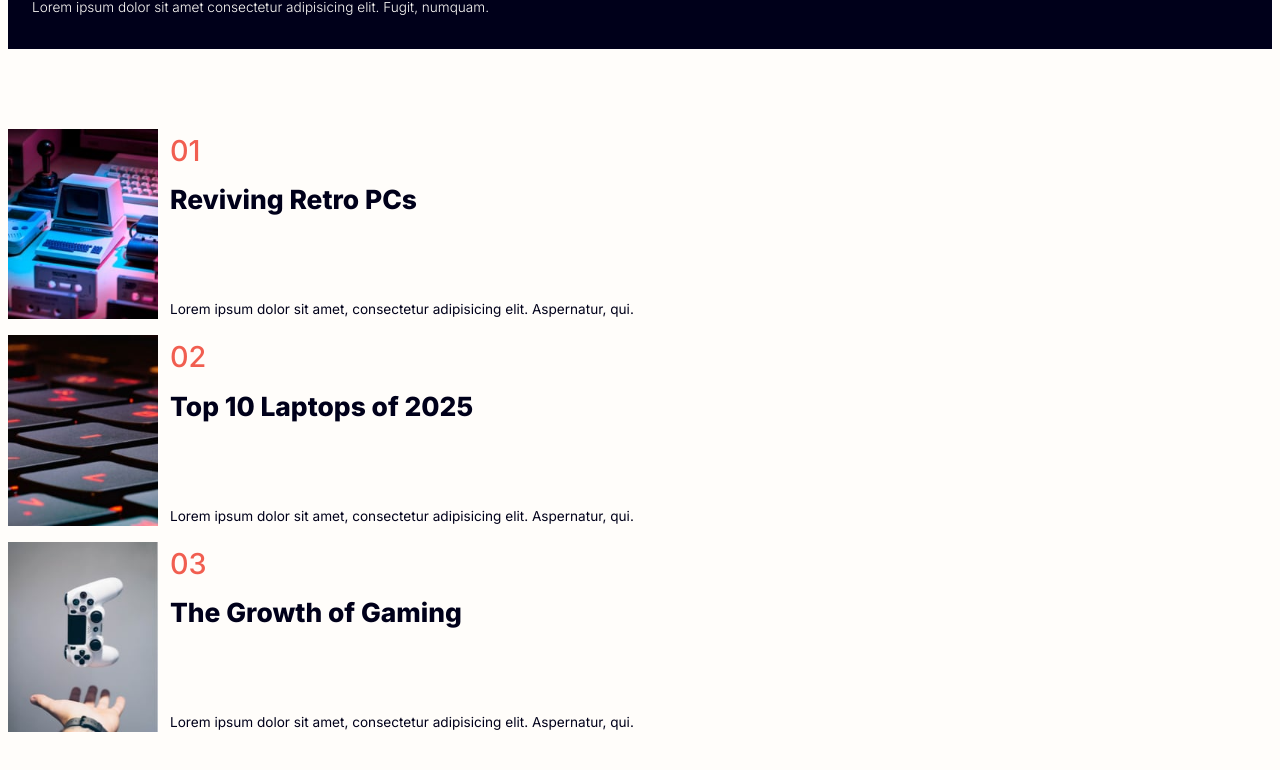
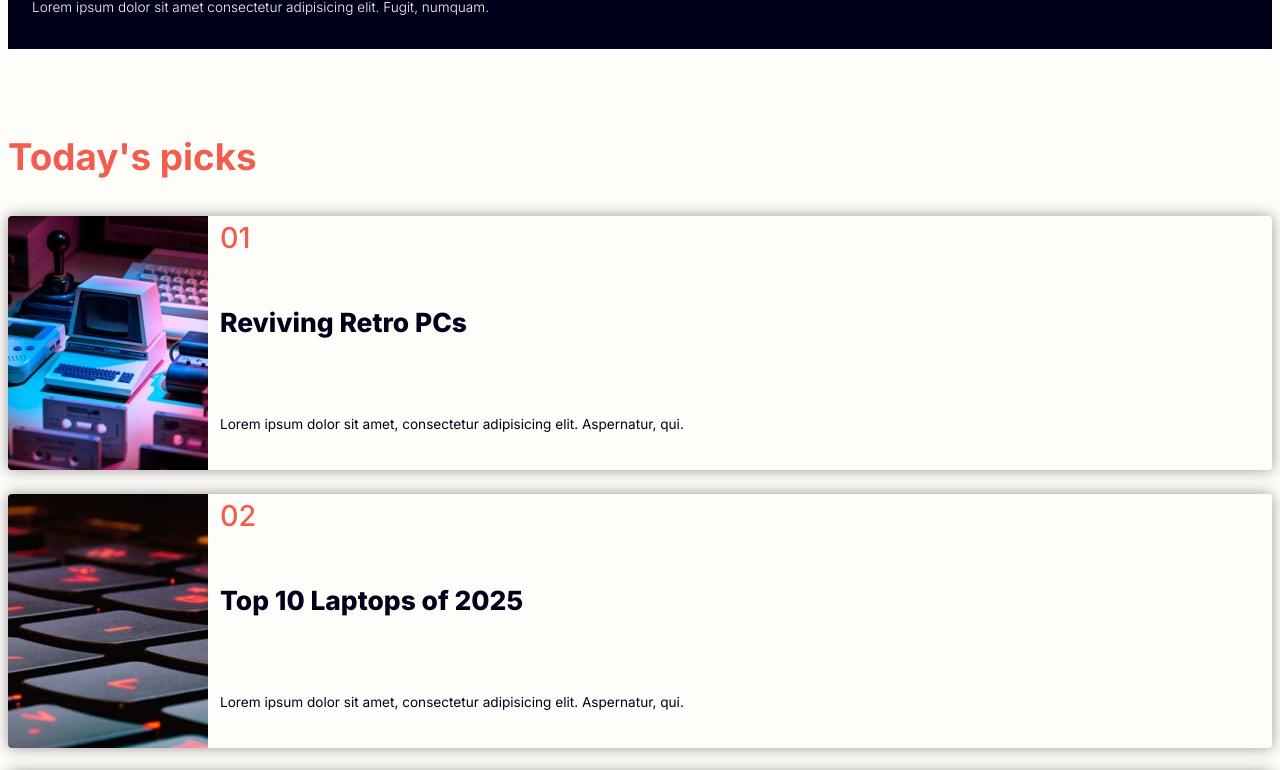
Before and after one commit to LukCen/WhisperNews, a Vue app: page / in a window 1280 px wide. Shown: the part 1795-2565 px from the top of the page. Built offline with nearby package versions, Linux system fonts and the light colour scheme.

Commit message:
ArticleList improvements - box shadow added, scale on hover effect, rewritten to use v-for, using data from an array instead of hardcoded values

```diff
--- a/src/components/ArticleList.vue
+++ b/src/components/ArticleList.vue
@@ -1,43 +1,41 @@
+<script setup lang="ts">
+
+// In a real project this would probably be a fetch from a database, but this is a mock-up, so a simple array will do
+const articleList: ArticleItemSimple[] = [
+  {
+    id: 1,
+    img: "/image-retro-pcs.jpg",
+    title: "Reviving Retro PCs"
+  },
+  {
+    id: 2,
+    img: "/image-top-laptops.jpg",
+    title: "Top 10 Laptops of 2025"
+  },
+  {
+    id: 3,
+    img: "/image-gaming-growth.jpg",
+    title: "The Growth of Gaming"
+  }
+
+]
+
+</script>
+
 <template>
-  <section aria-labelledby="hotspot-heading" class="article_list">
-    <h2 id="hotspot-heading" class="sr-only">Hotspot articles</h2>
-    <ul class="flex flex-col desktop:flex-row gap-4" role="list">
-      <li>
-        <a href="#" class="article flex gap-3" aria-label="Read more about Reviving Retro PCs">
-          <img src="/image-retro-pcs.jpg" alt="Old retro computer setup" class="w-[150px]">
+  <section aria-labelledby="hotspot-heading" class="article_list flex flex-col gap-8 h-fit">
+    <h2 id="hotspot-heading" class="font-bold text-primary-red">Today's picks</h2>
+    <ul class="flex flex-col desktop:flex-row gap-6" role="list">
+      <li v-for="i in articleList" class="overflow-hidden shadow-base rounded-sm h-fit hover:scale-105 duration-250">
+        <a href="#" class="article flex gap-3 h-fit" aria-label="Read more about Reviving Retro PCs">
+          <img :src="i.img" alt="Old retro computer setup" class="min-w-[200px]">
           <div class="text flex flex-col gap-2">
-            <span class="h3 text-primary-red font-medium">01</span>
-            <div class="text_content flex flex-col h-full justify-between">
-              <h3 class="font-extrabold">Reviving Retro PCs</h3>
-              <p class="desktop:text-[1rem]">Lorem ipsum dolor sit amet, consectetur adipisicing elit. Aspernatur, qui.
-              </p>
-            </div>
-          </div>
-        </a>
-      </li>
-
-      <li>
-        <a href="#" class="article flex gap-3" aria-label="Read more about Top 10 Laptops of 2025">
-          <img src="/image-top-laptops.jpg" alt="Modern laptop on a desk" class="w-[150px]">
-          <div class="text flex flex-col gap-2">
-            <span class="h3 text-primary-red font-medium">02</span>
-            <div class="text_content flex flex-col h-full justify-between">
-              <h3 class="font-extrabold">Top 10 Laptops of 2025</h3>
-              <p class="desktop:text-[1rem]">Lorem ipsum dolor sit amet, consectetur adipisicing elit. Aspernatur, qui.
-              </p>
-            </div>
-          </div>
-        </a>
-      </li>
-
-      <li>
-        <a href="#" class="article flex gap-3" aria-label="Read more about The Growth of Gaming">
-          <img src="/image-gaming-growth.jpg" alt="Person playing a video game" class="w-[150px]">
-          <div class="text flex flex-col gap-2">
-            <span class="h3 text-primary-red font-medium">03</span>
-            <div class="text_content flex flex-col h-full justify-between">
-              <h3 class="font-extrabold">The Growth of Gaming</h3>
-              <p class="desktop:text-[1rem]">Lorem ipsum dolor sit amet, consectetur adipisicing elit. Aspernatur, qui.
+            <span class="h3 text-primary-red font-medium">0{{ i.id }}</span>
+            <div class="text_content flex flex-col justify-around h-full">
+              <h3 class="font-extrabold">{{ i.title }}</h3>
+              <p class="desktop:text-[1rem]">Lorem ipsum dolor sit amet, consectetur adipisicing elit.
+                Aspernatur,
+                qui.
               </p>
             </div>
           </div>
--- a/src/style.css
+++ b/src/style.css
@@ -59,3 +59,7 @@
     }
   }
 }
+
+.shadow-base {
+  box-shadow: 0px 0px 15px rgba(0, 0, 0, .4)
+}
```
Also changed, not shown: src/types/types.d.ts (+7 -0 lines).
